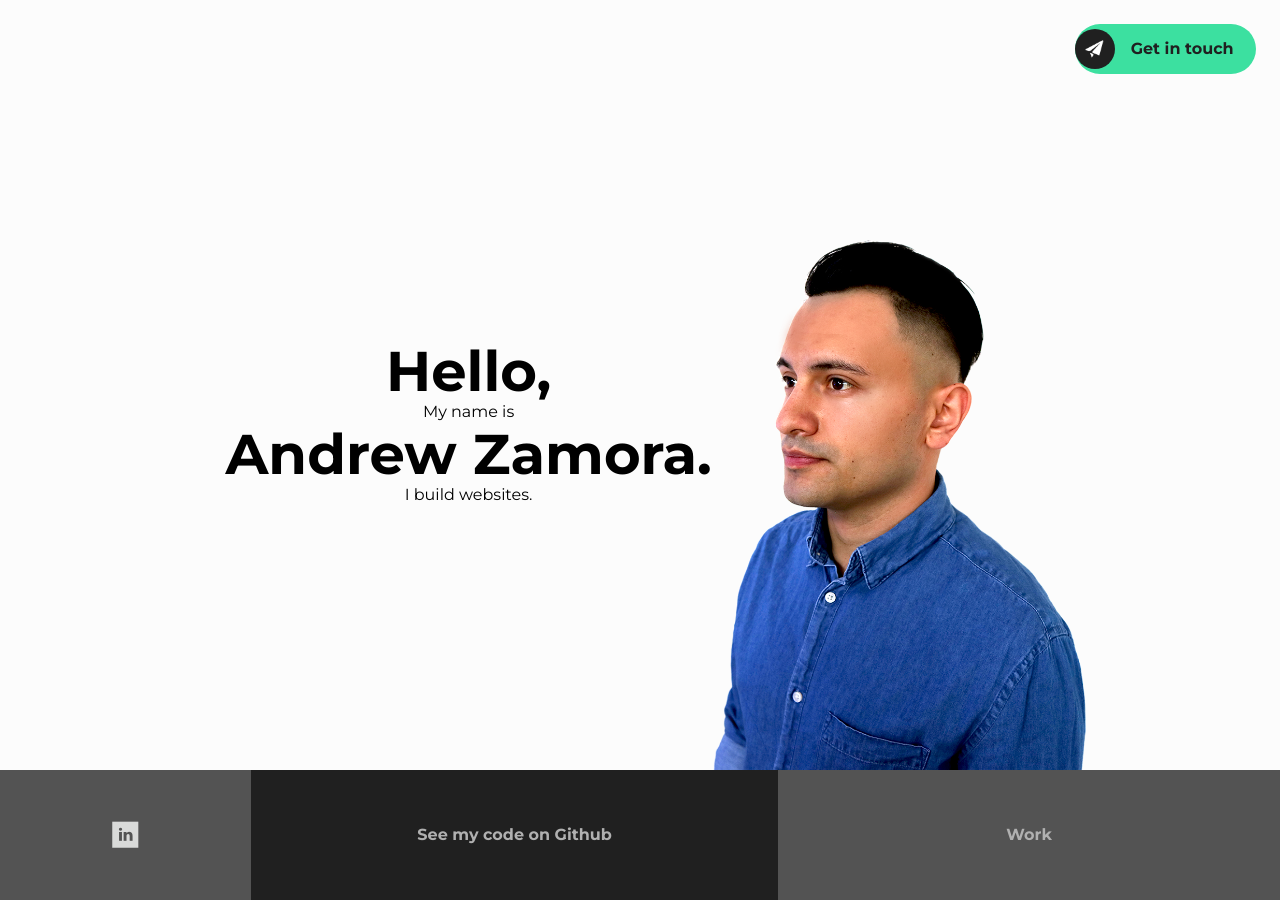
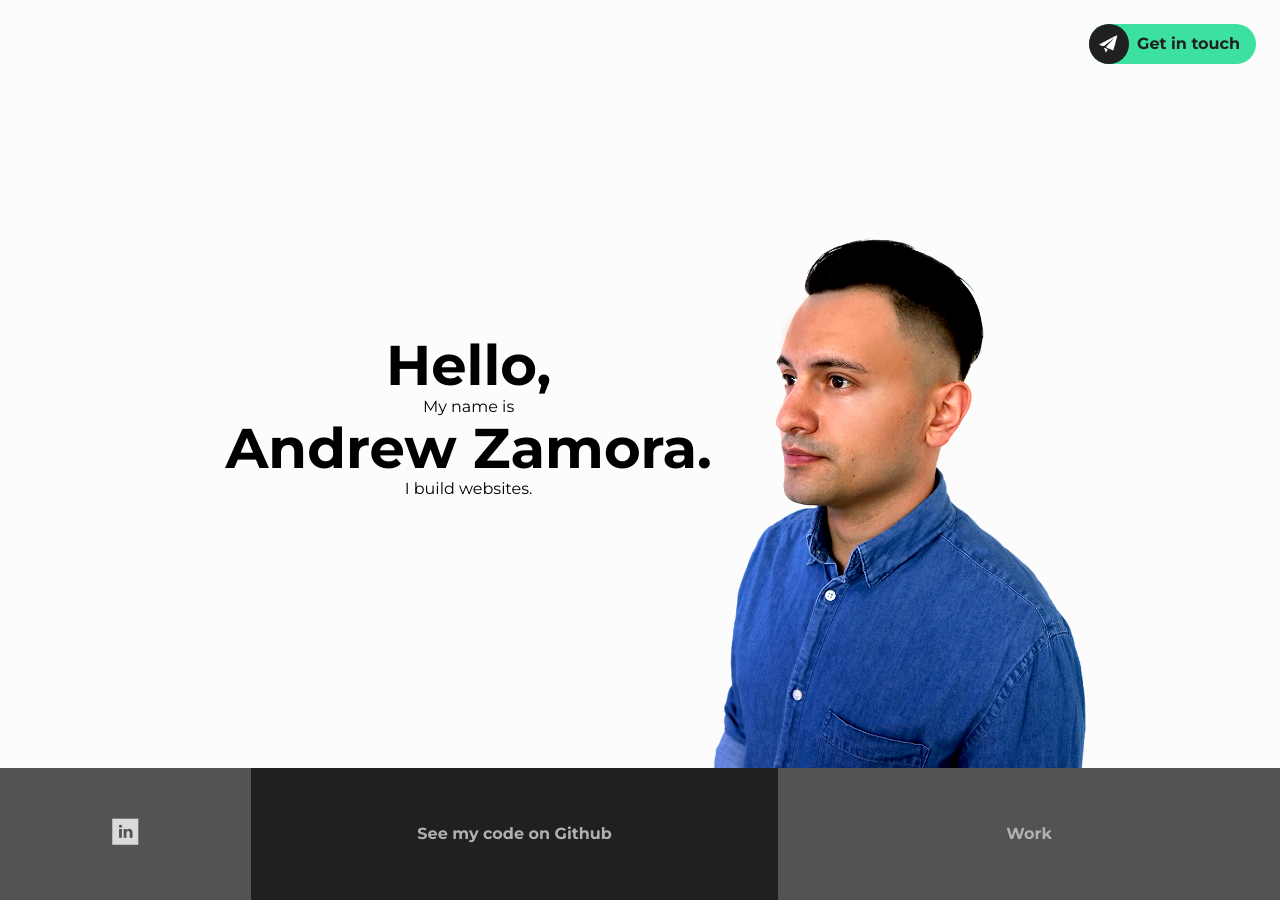
Before and after one commit to AndrewZamora/andrewzamora.github.io, a Jekyll site: the page built from index.html, in a window 1280 px wide. Built offline with Jekyll 4.4.1, drawn with Linux system fonts in a browser that asks for light colours.

```diff
--- a/css/main.css
+++ b/css/main.css
@@ -403,12 +403,15 @@ body {
   font-family: 'Montserrat', sans-serif;
   overflow: hidden; }
 
+a {
+  text-decoration: none; }
+
 #contact-section {
   display: -ms-flexbox;
   display: flex; }
   #contact-section div {
     margin: 1.5em 1.5em 0 auto; }
-    #contact-section div p {
+    #contact-section div a span {
       display: none; }
 
 #contact-icon {
@@ -466,7 +469,6 @@ nav {
   .github p,
   .github a {
     color: #B0B0B0;
-    text-decoration: none;
     font-weight: 700; }
 
 .work {
@@ -480,8 +482,8 @@ nav {
   color: #B0B0B0;
   font-weight: 700;
   width: 50%; }
-  .work p {
-    padding: 1em 0; }
+  .work a {
+    color: #B0B0B0; }
 
 .linkedin {
   display: -ms-flexbox;
@@ -496,19 +498,19 @@ nav {
     padding: 0.95em 0; }
 
 @media only screen and (min-width: 700px) {
-  #contact-section div {
-    background: #3ce0a0;
+  #contact-section div a {
     display: -ms-flexbox;
     display: flex;
     -ms-flex-align: center;
         align-items: center;
-    padding: 0.3em 0.4em 0.3em 0;
-    border-radius: 3em; }
-    #contact-section div p {
+    background: #3ce0a0;
+    padding: 0em 1em 0 0;
+    border-radius: 1.5em;
+    color: #202020;
+    font-weight: 700; }
+    #contact-section div a span {
       display: inline;
-      padding: 0 1em 0 1em;
-      color: #202020;
-      font-weight: 700; }
+      margin-left: 0.5em; }
   #contact-icon {
     margin-right: auto;
     width: 1.5em;
--- a/index.html
+++ b/index.html
@@ -4,8 +4,7 @@ layout: default
  <!-- Contact Section -->
  <section id="contact-section">
     <div>
-        <img id="contact-icon" src="assets/img/send.svg" alt="Send Message Paper Airplane">
-        <p>Get in touch</p>
+        <a href="#"><img id="contact-icon" src="assets/img/send.svg" alt="Send Message Paper Airplane"> <span>Get in touch</span> </a>
     </div>
 </section>
 <!-- About Section -->
@@ -29,9 +28,9 @@ layout: default
         </p>
     </div>
     <div class="work">
-        <p>Work</p>
+        <a href="#">Work</a>
     </div>
     <div class="linkedin">
-        <img src="assets/img/linkedinSquare.svg" alt="linkedin logo">
+        <a href="#"><img src="assets/img/linkedinSquare.svg" alt="linkedin logo"></a>
     </div>
 </nav>
```
Also changed, not shown: _scss/_base.scss (added, +18 -0 lines), _scss/main.scss (+17 -26 lines).
